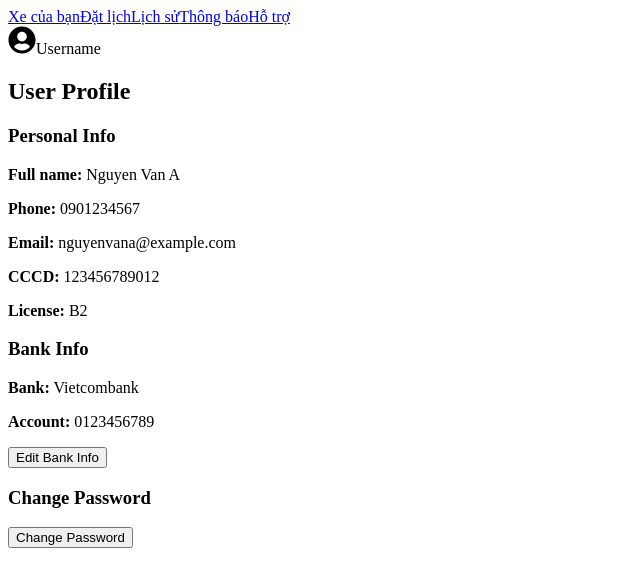
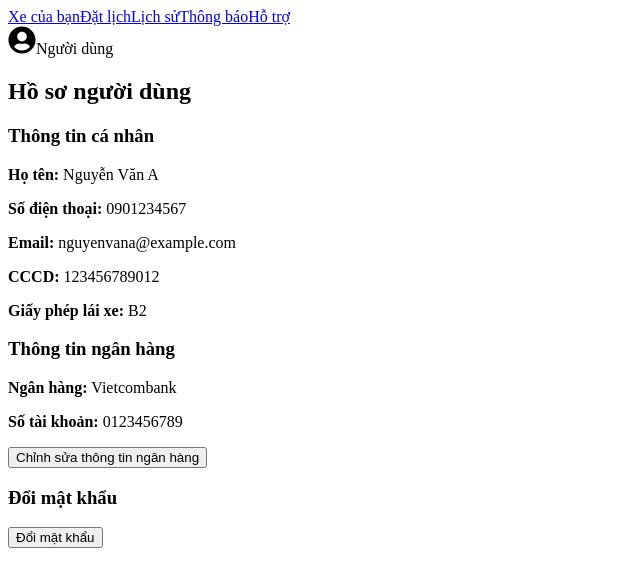
Before and after one commit to HaNguyenOnGit/SWP391_Topic6_SE1814_G8, a React (Vite) app in the folder src/front-end/App/: page /profile in a window 1280 px wide. Shown: the top 586 px of the page, without its empty margins (0-640 px from the left). Built offline with nearby package versions, Linux system fonts and the light colour scheme.

Commit message:
profile update

```diff
--- a/src/front-end/App/src/pages/UserProfile.jsx
+++ b/src/front-end/App/src/pages/UserProfile.jsx
@@ -1,9 +1,9 @@
-import React, { useState } from "react";
+import React, { useState, useEffect } from "react";
 import Navbar from "../NavBar";
 
 export default function UserProfile() {
     const [user, setUser] = useState({
-        fullName: "Nguyen Van A",
+        fullName: "Nguyễn Văn A",
         phone: "0901234567",
         email: "nguyenvana@example.com",
         cccd: "123456789012",
@@ -18,104 +18,126 @@ export default function UserProfile() {
     const [otp, setOtp] = useState("");
     const [form, setForm] = useState({});
     const [message, setMessage] = useState("");
+    const [resendTimer, setResendTimer] = useState(0);
+    const [retryCount, setRetryCount] = useState(0);
 
     const handleChange = (e) => setForm({ ...form, [e.target.name]: e.target.value });
 
     const sendOtp = () => {
+        if (retryCount >= 3) return setMessage("Bạn đã gửi OTP quá 3 lần. Vui lòng thử lại sau.");
         setOtpSent(true);
         setOtpVerified(false);
-        setMessage("OTP sent to your email!");
+        setMessage("Mã OTP đã được gửi đến email của bạn!");
+        setRetryCount(retryCount + 1);
+        setResendTimer(30);
     };
+
+    useEffect(() => {
+        if (resendTimer <= 0) return;
+        const timer = setInterval(() => setResendTimer((t) => t - 1), 1000);
+        return () => clearInterval(timer);
+    }, [resendTimer]);
 
     const verifyOtp = () => {
         if (otp === "123456") {
             setOtpVerified(true);
-            setMessage("OTP verified ✅");
+            setMessage("Xác minh OTP thành công!");
         } else {
-            setMessage("Invalid OTP ❌");
+            setMessage("OTP không hợp lệ. Vui lòng thử lại.");
         }
     };
 
     const handleSubmit = (type) => {
-        if (!otpVerified) return setMessage("Please verify OTP first!");
+        if (!otpVerified) return setMessage("Vui lòng xác minh OTP trước!");
         if (type === "password") {
-            if (form.newPwd !== form.confirmPwd) return setMessage("Passwords do not match!");
-            setMessage("Password updated successfully ✅");
+            if (form.newPwd !== form.confirmPwd) return setMessage("Mật khẩu không khớp!");
+            setMessage("Đổi mật khẩu thành công!");
         } else if (type === "bank") {
             setUser({ ...user, bankName: form.bankName, bankAccount: form.bankAccount });
-            setMessage("Bank info updated ✅");
+            setMessage("Cập nhật thông tin ngân hàng thành công!");
         }
         setOtpVerified(false);
         setOtpSent(false);
+        setOtp("");
         setForm({});
     };
 
     return (
         <div>
-            <Navbar username="Username" />
+            <Navbar username="Người dùng" />
             <div className="max-w-xl mx-auto p-6 border rounded-2xl shadow-sm space-y-6">
-                <h2 className="text-2xl font-bold">User Profile</h2>
+                <h2 className="text-2xl font-bold">Hồ sơ người dùng</h2>
 
-                {/* Personal Info */}
+                {/* Thông tin cá nhân */}
                 <div>
-                    <h3 className="font-semibold text-lg mb-2">Personal Info</h3>
-                    <p><b>Full name:</b> {user.fullName}</p>
-                    <p><b>Phone:</b> {user.phone}</p>
+                    <h3 className="font-semibold text-lg mb-2">Thông tin cá nhân</h3>
+                    <p><b>Họ tên:</b> {user.fullName}</p>
+                    <p><b>Số điện thoại:</b> {user.phone}</p>
                     <p><b>Email:</b> {user.email}</p>
                     <p><b>CCCD:</b> {user.cccd}</p>
-                    <p><b>License:</b> {user.license}</p>
+                    <p><b>Giấy phép lái xe:</b> {user.license}</p>
                 </div>
 
-                {/* Bank Info */}
+                {/* Thông tin ngân hàng */}
                 <div>
-                    <h3 className="font-semibold text-lg mb-2">Bank Info</h3>
+                    <h3 className="font-semibold text-lg mb-2">Thông tin ngân hàng</h3>
                     {section !== "bank" ? (
                         <>
-                            <p><b>Bank:</b> {user.bankName}</p>
-                            <p><b>Account:</b> {user.bankAccount}</p>
+                            <p><b>Ngân hàng:</b> {user.bankName}</p>
+                            <p><b>Số tài khoản:</b> {user.bankAccount}</p>
                             <button className="text-blue-600 underline" onClick={() => setSection("bank")}>
-                                Edit Bank Info
+                                Chỉnh sửa thông tin ngân hàng
                             </button>
                         </>
                     ) : (
                         <div className="space-y-2">
-                            <input name="bankName" placeholder="Bank Name" onChange={handleChange} className="border p-2 w-full" />
-                            <input name="bankAccount" placeholder="Bank Account" onChange={handleChange} className="border p-2 w-full" />
+                            <input name="bankName" placeholder="Tên ngân hàng" onChange={handleChange} className="border p-2 w-full" />
+                            <input name="bankAccount" placeholder="Số tài khoản" onChange={handleChange} className="border p-2 w-full" />
                             {!otpSent ? (
-                                <button onClick={sendOtp} className="bg-blue-500 text-white px-4 py-2 rounded">Send OTP</button>
+                                <button onClick={sendOtp} className="bg-blue-500 text-white px-4 py-2 rounded">Gửi OTP</button>
                             ) : !otpVerified ? (
                                 <>
-                                    <input value={otp} onChange={(e) => setOtp(e.target.value)} placeholder="Enter OTP" className="border p-2 w-full" />
-                                    <button onClick={verifyOtp} className="bg-green-500 text-white px-4 py-2 rounded">Verify OTP</button>
+                                    <input value={otp} onChange={(e) => setOtp(e.target.value)} placeholder="Nhập mã OTP" className="border p-2 w-full" />
+                                    <button onClick={verifyOtp} className="bg-green-500 text-white px-4 py-2 rounded">Xác minh OTP</button>
+                                    {resendTimer > 0 ? (
+                                        <p className="text-sm text-gray-500">Gửi lại sau {resendTimer}s</p>
+                                    ) : (
+                                        <button onClick={sendOtp} className="text-blue-600 underline">Gửi lại OTP</button>
+                                    )}
                                 </>
                             ) : (
-                                <button onClick={() => handleSubmit("bank")} className="bg-green-600 text-white px-4 py-2 rounded">Save Changes</button>
+                                <button onClick={() => handleSubmit("bank")} className="bg-green-600 text-white px-4 py-2 rounded">Lưu thay đổi</button>
                             )}
                         </div>
                     )}
                 </div>
 
-                {/* Change Password */}
+                {/* Đổi mật khẩu */}
                 <div>
-                    <h3 className="font-semibold text-lg mb-2">Change Password</h3>
+                    <h3 className="font-semibold text-lg mb-2">Đổi mật khẩu</h3>
                     {section !== "password" ? (
                         <button className="text-blue-600 underline" onClick={() => setSection("password")}>
-                            Change Password
+                            Đổi mật khẩu
                         </button>
                     ) : (
                         <div className="space-y-2">
                             {!otpSent ? (
-                                <button onClick={sendOtp} className="bg-blue-500 text-white px-4 py-2 rounded">Send OTP</button>
+                                <button onClick={sendOtp} className="bg-blue-500 text-white px-4 py-2 rounded">Gửi OTP</button>
                             ) : !otpVerified ? (
                                 <>
-                                    <input value={otp} onChange={(e) => setOtp(e.target.value)} placeholder="Enter OTP" className="border p-2 w-full" />
-                                    <button onClick={verifyOtp} className="bg-green-500 text-white px-4 py-2 rounded">Verify OTP</button>
+                                    <input value={otp} onChange={(e) => setOtp(e.target.value)} placeholder="Nhập mã OTP" className="border p-2 w-full" />
+                                    <button onClick={verifyOtp} className="bg-green-500 text-white px-4 py-2 rounded">Xác minh OTP</button>
+                                    {resendTimer > 0 ? (
+                                        <p className="text-sm text-gray-500">Gửi lại sau {resendTimer}s</p>
+                                    ) : (
+                                        <button onClick={sendOtp} className="text-blue-600 underline">Gửi lại OTP</button>
+                                    )}
                                 </>
                             ) : (
                                 <>
-                                    <input type="password" name="newPwd" placeholder="New Password" onChange={handleChange} className="border p-2 w-full" />
-                                    <input type="password" name="confirmPwd" placeholder="Confirm New Password" onChange={handleChange} className="border p-2 w-full" />
-                                    <button onClick={() => handleSubmit("password")} className="bg-green-600 text-white px-4 py-2 rounded">Update Password</button>
+                                    <input type="password" name="newPwd" placeholder="Mật khẩu mới" onChange={handleChange} className="border p-2 w-full" />
+                                    <input type="password" name="confirmPwd" placeholder="Xác nhận mật khẩu mới" onChange={handleChange} className="border p-2 w-full" />
+                                    <button onClick={() => handleSubmit("password")} className="bg-green-600 text-white px-4 py-2 rounded">Cập nhật mật khẩu</button>
                                 </>
                             )}
                         </div>
```
